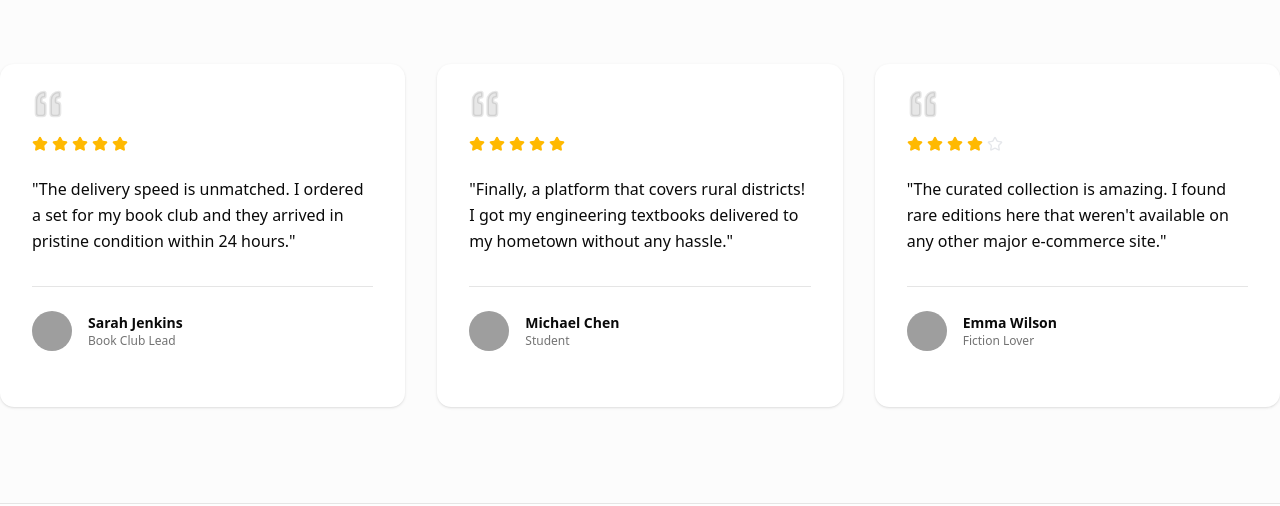
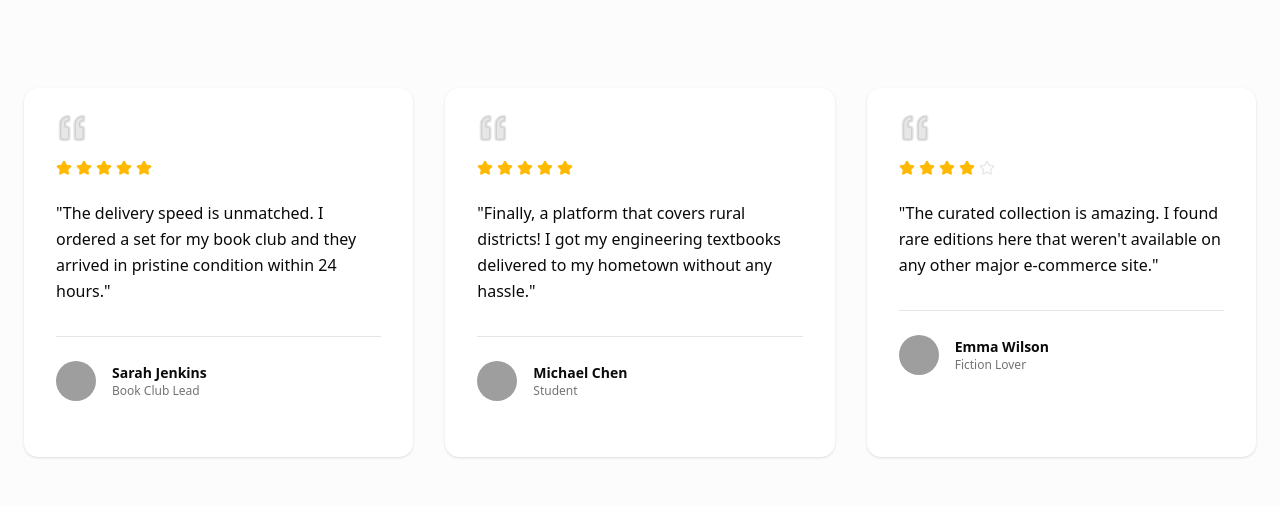
Before and after one commit to iam-Sourov/AS-11-Client, a React (Vite) app: page / in a window 1280 px wide. Shown: the part 5514-6020 px from the top of the page. Built offline with nearby package versions, Linux system fonts and the light colour scheme; no server answers; grey boxes are pictures that could not be loaded.

Commit message:
Menubar Fix

```diff
--- a/src/Pages/home/statics/Testimonials.jsx
+++ b/src/Pages/home/statics/Testimonials.jsx
@@ -29,12 +29,12 @@ const testimonials = [
 
 const Testimonials = () => {
   return (
-    <section className="py-16 md:py-24 bg-muted/30 border-y">
+    <section className="py-16 md:py-24 bg-muted/30 border-y rounded-xl">
       <div className="text-center mb-16">
         <h2 className="text-3xl font-bold tracking-tight">Community Voices</h2>
         <p className="text-muted-foreground mt-2">What our 50,000+ happy readers are saying</p>
       </div>
-      <div className="grid grid-cols-1 md:grid-cols-3 gap-8">
+      <div className="grid grid-cols-1 md:grid-cols-3 gap-8 p-6">
         {testimonials.map((review, i) => (
           <Card key={i} className="relative bg-background border-none shadow-sm hover:shadow-md transition-shadow">
             <CardContent className="pt-12 px-8 pb-8">
--- a/src/components/navbar/Navbar.jsx
+++ b/src/components/navbar/Navbar.jsx
@@ -100,7 +100,7 @@ const Navbar = () => {
                                         <BookOpen className="h-5 w-5 text-primary" /> BookLibrary
                                     </SheetTitle>
                                 </SheetHeader>
-                                <div className="flex flex-col gap-6 mt-8">
+                                <div className="flex flex-col justify-center items-center gap-6 mt-8">
                                     <NavLink to="/" onClick={() => setIsOpen(false)} className="text-lg font-medium hover:text-primary transition-colors">
                                         Home
                                     </NavLink>
```
